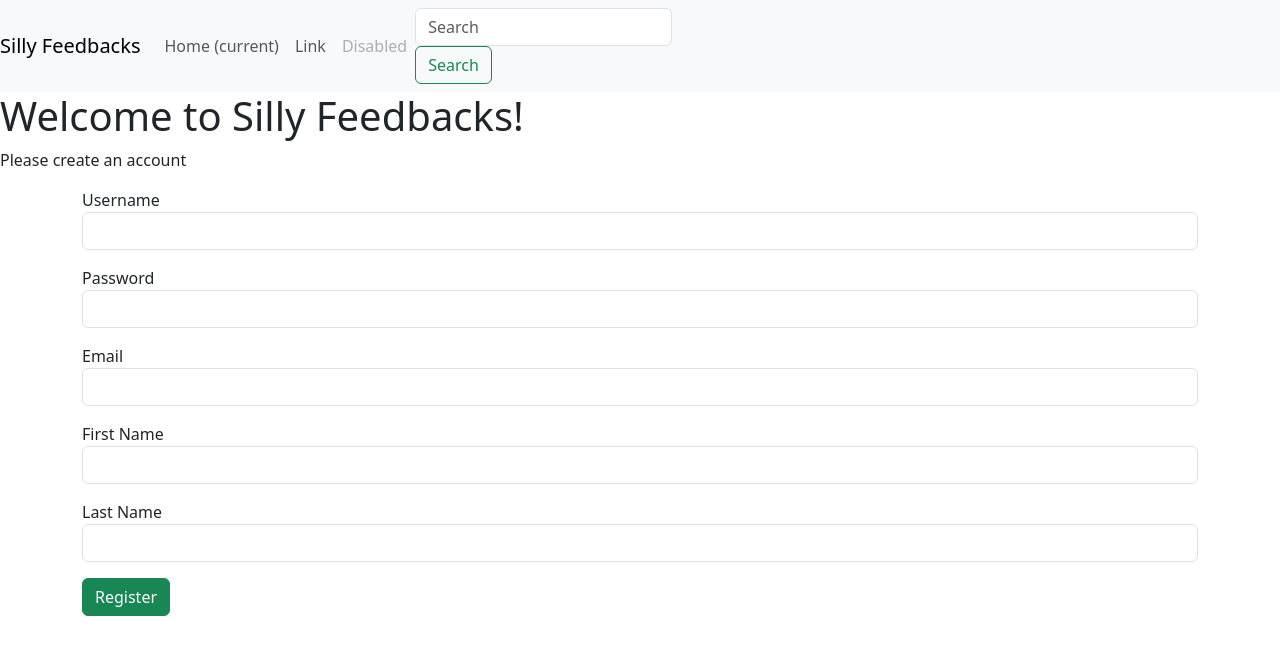
After one commit to mswed/flask-feedback, a Flask app: template templates/register.html in a window 1280 px wide. The commit adds this page. Shown: the top 655 px of the page. Run offline with Flask 3, Linux system fonts and the light colour scheme; the template is opened without the code that fills it: values that come from a table or form of the project are taken from there, others are empty.

Commit message:
part 3 register

```diff
--- a/app.py
+++ b/app.py
@@ -1,5 +1,6 @@
-from flask import Flask, render_template, redirect, flash
+from flask import Flask, render_template, redirect, flash, session
 from models import connect_db, db, User
+from forms import RegisterForm
 
 
 def create_app(database='feedback_db'):
@@ -8,4 +9,26 @@ def create_app(database='feedback_db'):
     app.config['SECRET_KEY'] = 'whatever'
     connect_db(app)
 
+    @app.route('/')
+    def home():
+        return redirect('/register')
+
+    @app.route('/register', methods=['GET', 'POST'])
+    def register():
+        form = RegisterForm()
+        if form.validate_on_submit():
+            u = User.register_user(form.username.data,
+                                   form.password.data,
+                                   form.email.data,
+                                   form.first_name.data,
+                                   form.last_name.data)
+            if u:
+                session['username'] = u
+                return redirect('/secret')
+
+        return render_template('/register.html', form=form)
+
+    @app.route('/secret')
+    def show_secret():
+        return render_template('/secret.html')
     return app
--- a/forms.py
+++ b/forms.py
@@ -0,0 +1,11 @@
+from flask_wtf import FlaskForm
+from wtforms import StringField, PasswordField, EmailField
+from wtforms.validators import InputRequired
+
+
+class RegisterForm(FlaskForm):
+    username = StringField('Username', validators=[InputRequired()])
+    password = PasswordField('Password', validators=[InputRequired()])
+    email = EmailField('Email', validators=[InputRequired()])
+    first_name = StringField('First Name', validators=[InputRequired()])
+    last_name = StringField('Last Name', validators=[InputRequired()])
--- a/templates/base.html
+++ b/templates/base.html
@@ -7,6 +7,30 @@
     <title>{% block title%}{% endblock %}</title>
 </head>
 <body>
+    <nav class="navbar navbar-expand-lg navbar-light bg-light">
+  <a class="navbar-brand" href="#">Silly Feedbacks</a>
+  <button class="navbar-toggler" type="button" data-toggle="collapse" data-target="#navbarTogglerDemo02" aria-controls="navbarTogglerDemo02" aria-expanded="false" aria-label="Toggle navigation">
+    <span class="navbar-toggler-icon"></span>
+  </button>
+
+  <div class="collapse navbar-collapse" id="navbarTogglerDemo02">
+    <ul class="navbar-nav mr-auto mt-2 mt-lg-0">
+      <li class="nav-item active">
+        <a class="nav-link" href="#">Home <span class="sr-only">(current)</span></a>
+      </li>
+      <li class="nav-item">
+        <a class="nav-link" href="#">Link</a>
+      </li>
+      <li class="nav-item">
+        <a class="nav-link disabled" href="#">Disabled</a>
+      </li>
+    </ul>
+    <form class="form-inline my-2 my-lg-0">
+      <input class="form-control mr-sm-2" type="search" placeholder="Search">
+      <button class="btn btn-outline-success my-2 my-sm-0" type="submit">Search</button>
+    </form>
+  </div>
+</nav>
     {%block content%}
     {% endblock %}
     <script src="https://cdn.jsdelivr.net/npm/bootstrap@5.3.2/dist/js/bootstrap.bundle.min.js" integrity="sha384-C6RzsynM9kWDrMNeT87bh95OGNyZPhcTNXj1NW7RuBCsyN/o0jlpcV8Qyq46cDfL" crossorigin="anonymous"></script>
--- /dev/null
+++ b/templates/register.html
@@ -0,0 +1,21 @@
+{% extends 'base.html' %}
+{% block title%}Register{% endblock%}
+{% block content %}
+<h1>Welcome to Silly Feedbacks!</h1>
+<p>Please create an account</p>
+<div class="container">
+
+
+    <form method="POST">
+        {{ form.hidden_tag() }}
+        {% for field in form if field.widget.input_type != 'hidden' %}
+        <p>
+            {{field.label}}
+            {{field(class_='form-control')}}
+        </p>
+        {% endfor %}
+        <button class="btn btn-success">Register</button>
+    </form>
+</div>
+
+{% endblock%}
```
Also changed, not shown: models.py (+20 -1 lines), templates/secret.html (added, +8 -0 lines).
